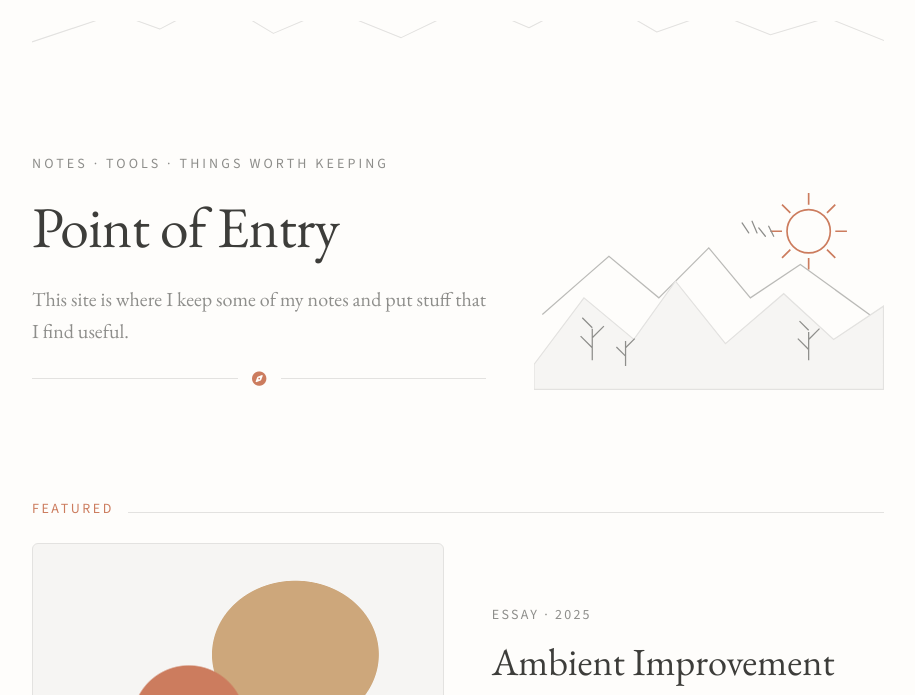
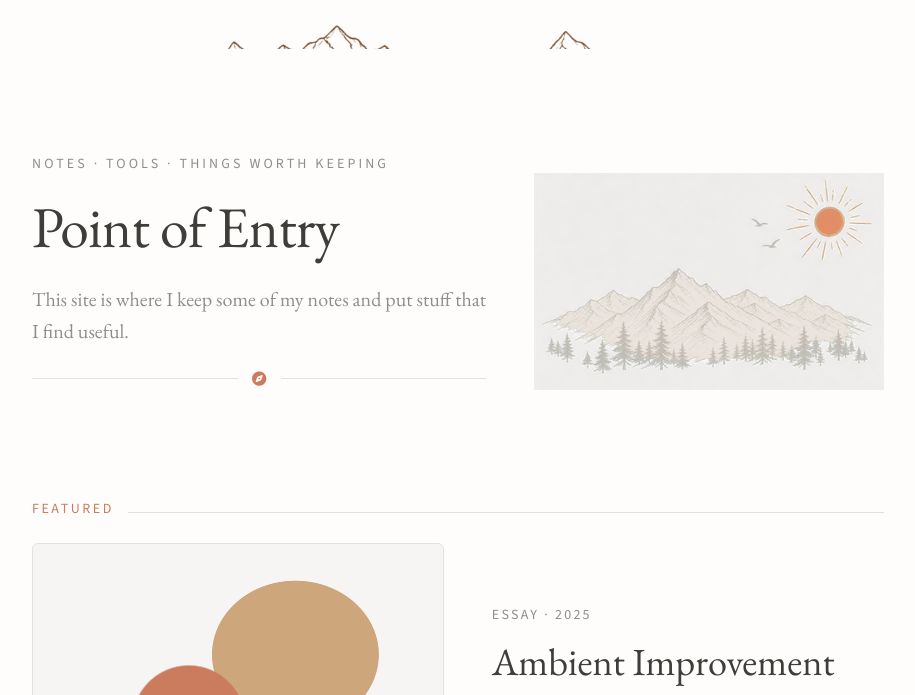
Before and after one commit to goude/goude.github.io, an Astro site: page / in a window 1280 px wide. Shown: the part 73-768 px from the top of the page, without its empty margins (182-1097 px from the left). Built offline with nearby package versions, Linux system fonts and the light colour scheme; Astro itself is replaced by a stand-in of ours.

Commit message:
Replace hand-rolled SVG placeholder art with Codex-generated illustrations
Daniel called the first-pass SVG line art (ridge divider, hero scene,
tree cluster) amateurish -- fair; those were quick hand-coded path data,
not real illustration. Regenerated all three via Codex CLI's image_gen
(riding Daniel's existing ChatGPT Plus login, see the codex-cli skill),
prompted for the same sepia pencil-sketch style as the reference mockup.
Components now render the PNGs instead of inline SVG paths; same call
sites in index.astro/Layout.astro, no markup changes needed elsewhere.

```diff
--- a/src/components/HeroIllustration.astro
+++ b/src/components/HeroIllustration.astro
@@ -1,60 +1,16 @@
 ---
-/* Placeholder line-art scene for the homepage hero: sun, distant peaks,
-   a near ridge, and a couple of birds. Deliberately loose sketch-style,
-   not a pixel-perfect reproduction -- swap for real art whenever. */
+/* Homepage hero scene: sun, mountains, pines, birds. Codex-generated line
+   art -- replaces an earlier hand-rolled SVG placeholder. */
 ---
 
-<svg
+<img
   class="hero-illustration"
-  viewBox="0 0 420 260"
+  src="/images/illustrations/hero-illustration.png"
+  alt=""
   aria-hidden="true"
-  focusable="false"
->
-  <circle
-    cx="330"
-    cy="70"
-    r="26"
-    fill="none"
-    stroke="var(--accent)"
-    stroke-width="2"></circle>
-  <g stroke="var(--accent)" stroke-width="2">
-    <path d="M330 24v14M330 102v14M284 70h14M362 70h14"></path>
-    <path d="M298 38l10 10M352 92l10 10M362 38l-10 10M308 92l-10 10"></path>
-  </g>
-  <path
-    d="M250 60l8 12M262 58l6 14"
-    stroke="var(--text-muted)"
-    stroke-width="1.5"
-    fill="none"
-    stroke-linecap="round"></path>
-  <path
-    d="M270 66l8 10M282 64l6 12"
-    stroke="var(--text-muted)"
-    stroke-width="1.5"
-    fill="none"
-    stroke-linecap="round"></path>
-
-  <path
-    d="M10 170 L90 100 L150 150 L210 90 L260 150 L320 110 L410 175"
-    fill="none"
-    stroke="var(--text-muted)"
-    stroke-width="1.5"
-    opacity="0.6"></path>
-
-  <path
-    d="M0 230 L60 150 L120 200 L170 130 L230 205 L300 145 L360 200 L420 160 L420 260 L0 260 Z"
-    fill="var(--surface)"
-    stroke="var(--rule)"
-    stroke-width="1.5"></path>
-
-  <g stroke="var(--text-muted)" stroke-width="1.5" fill="none">
-    <path d="M70 225 v-38 M70 210 l-14 -14 M70 198 l14 -14 M70 186 l-12 -12"
-    ></path>
-    <path d="M110 232 v-30 M110 220 l-11 -11 M110 210 l11 -11"></path>
-    <path d="M330 225 v-34 M330 212 l-13 -13 M330 200 l13 -13 M330 189 l-11 -11"
-    ></path>
-  </g>
-</svg>
+  width="420"
+  height="260"
+/>
 
 <style>
   .hero-illustration {
@@ -62,5 +18,6 @@
     width: 100%;
     height: auto;
     max-height: var(--hero-max-height);
+    object-fit: contain;
   }
 </style>
--- a/src/components/RidgeDivider.astro
+++ b/src/components/RidgeDivider.astro
@@ -1,32 +1,25 @@
 ---
-/* Thin line-art mountain ridge, echoing the hero illustration's silhouette.
-   Sits between the header and the page body. */
+/* Mountain ridge divider, sits between the header and the page body.
+   Codex-generated line art (see docs/backlog.md or commit message for
+   provenance) -- replaces an earlier hand-rolled SVG placeholder. */
 ---
 
-<svg
+<img
   class="ridge-divider"
-  viewBox="0 0 1200 90"
-  preserveAspectRatio="xMidYMax slice"
+  src="/images/illustrations/ridge-divider.png"
+  alt=""
   aria-hidden="true"
->
-  <path
-    d="M0 80 L120 40 L180 62 L260 20 L340 68 L420 34 L520 74 L620 26 L700 60 L790 14 L880 66 L960 38 L1040 70 L1120 46 L1200 78"
-    fill="none"
-    stroke="var(--rule)"
-    stroke-width="1.5"
-    stroke-linejoin="round"></path>
-  <g stroke="var(--rule)" stroke-width="1.5" opacity="0.7">
-    <path d="M790 14 L775 40 L805 40 Z" fill="var(--surface)"></path>
-    <path d="M260 20 L248 42 L272 42 Z" fill="var(--surface)"></path>
-    <path d="M620 26 L607 48 L633 48 Z" fill="var(--surface)"></path>
-  </g>
-</svg>
+  width="1200"
+  height="90"
+/>
 
 <style>
   .ridge-divider {
     display: block;
     width: 100%;
     height: 28px;
+    object-fit: cover;
+    object-position: center top;
     margin-bottom: var(--space-lg);
   }
 </style>
--- a/src/components/TreeCluster.astro
+++ b/src/components/TreeCluster.astro
@@ -1,40 +1,17 @@
 ---
-/* Small pine-cluster line-art placeholder, echoing HeroIllustration's
-   tree marks. Used near the closing paragraph on the homepage. */
+/* Small pine-cluster illustration used near the closing paragraph on the
+   homepage. Codex-generated line art -- replaces an earlier hand-rolled
+   SVG placeholder. */
 ---
 
-<svg
+<img
   class="tree-cluster"
-  viewBox="0 0 160 90"
+  src="/images/illustrations/tree-cluster.png"
+  alt=""
   aria-hidden="true"
-  focusable="false"
->
-  <g stroke="var(--text-muted)" stroke-width="1.5" fill="none">
-    <path d="M40 82 v-46 M40 62 l-17 -17 M40 46 l17 -17 M40 34 l-14 -14"></path>
-    <path d="M84 84 v-36 M84 68 l-13 -13 M84 54 l13 -13"></path>
-    <path d="M118 80 v-40 M118 62 l-15 -15 M118 47 l15 -15 M118 36 l-12 -12"
-    ></path>
-  </g>
-  <path
-    d="M8 84 q20 -10 40 -2 q22 -12 44 0 q20 -8 40 -1 q16 -6 20 3"
-    fill="none"
-    stroke="var(--rule)"
-    stroke-width="1.5"></path>
-  <circle
-    cx="14"
-    cy="70"
-    r="3"
-    fill="none"
-    stroke="var(--rule)"
-    stroke-width="1.5"></circle>
-  <circle
-    cx="140"
-    cy="74"
-    r="2.5"
-    fill="none"
-    stroke="var(--rule)"
-    stroke-width="1.5"></circle>
-</svg>
+  width="160"
+  height="90"
+/>
 
 <style>
   .tree-cluster {
```
Also changed, not shown: public/images/illustrations/hero-illustration.png (added), public/images/illustrations/ridge-divider.png (added), public/images/illustrations/tree-cluster.png (added).
